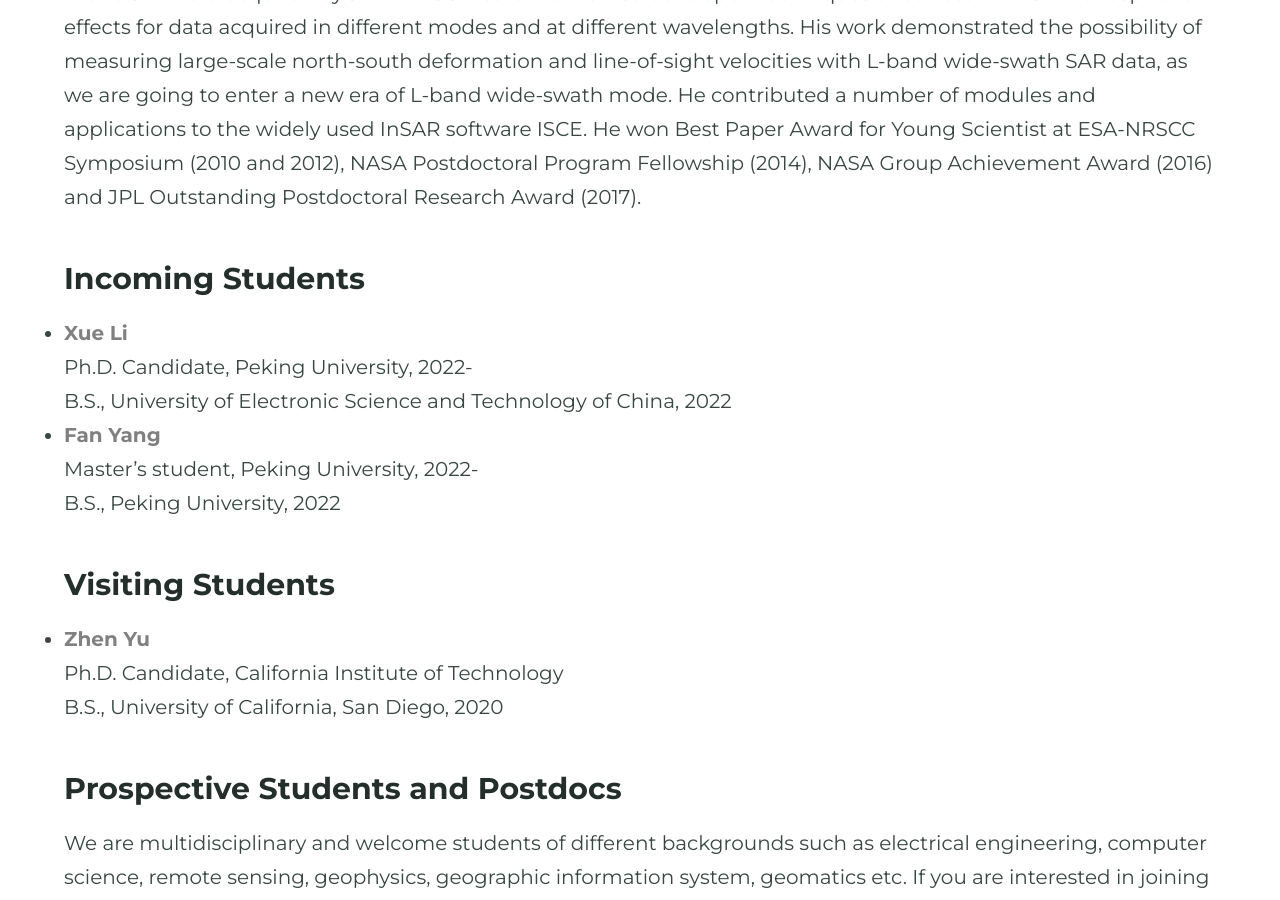
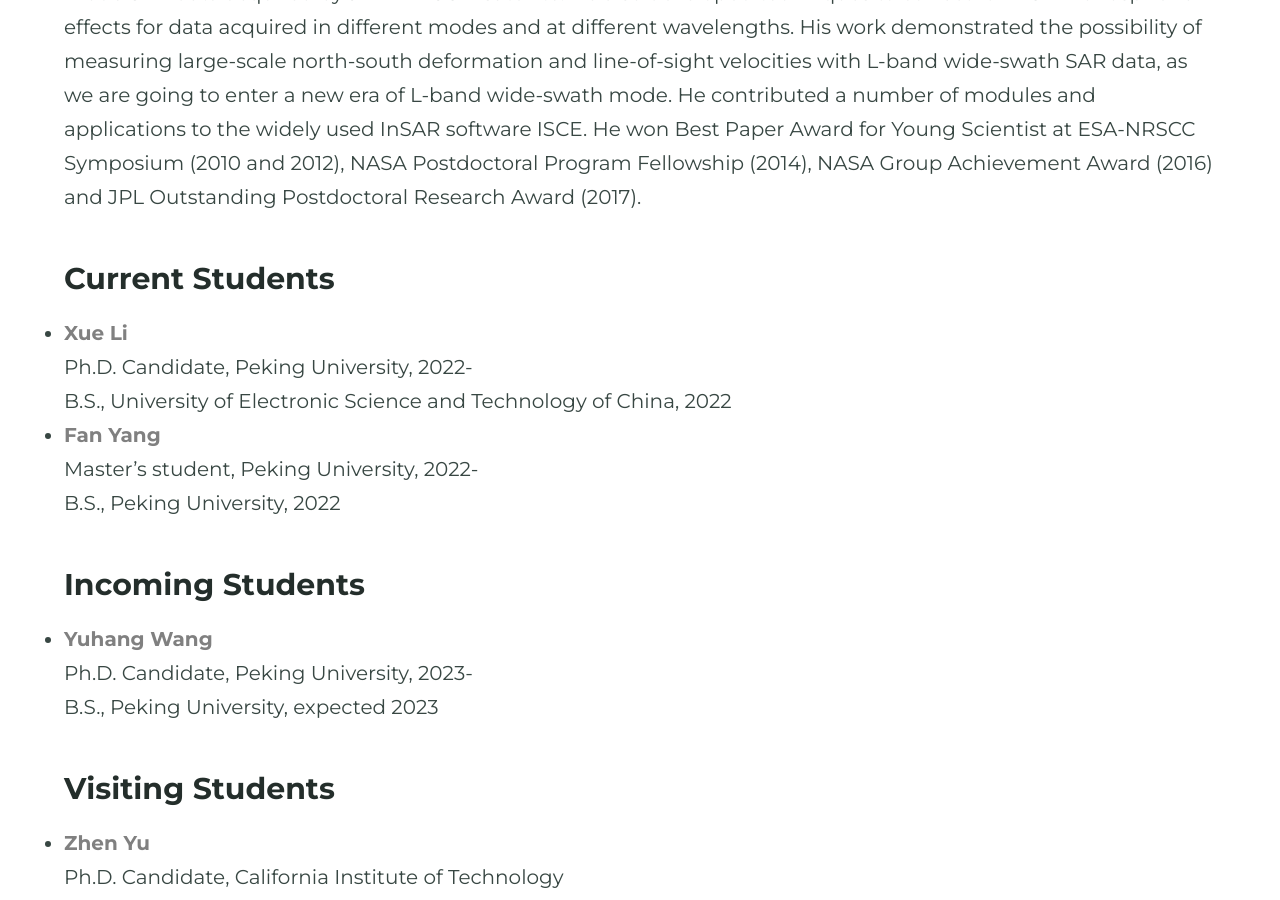
Before and after one commit to CunrenLiang/cunrenliang.github.io, a Jekyll site: the page built from people.md, in a window 1280 px wide and 900 px high, scrolled down 577 px. Built offline with Jekyll 4.4.1, drawn with Linux system fonts in a browser that asks for light colours; some web fonts are replaced.

Commit message:
Update people.md

```diff
--- a/people.md
+++ b/people.md
@@ -10,7 +10,7 @@ title: People
 Cunren Liang mainly works on Synthetic Aperture Radar (SAR) signal processing, interferometry (InSAR), remote sensing and their applications in geoscience and hazard response. He was a member of JPL/Caltech ARIA team and involved in a number of NASA projects such as NISAR Mission Science Team and NASA Earth Surface and Interior. He developed cutting-edge algorithms for processing multi-mode SAR data acquired by JAXA ALOS-2 satellite. He also developed techniques to correct for InSAR ionospheric effects for data acquired in different modes and at different wavelengths. His work demonstrated the possibility of measuring large-scale north-south deformation and line-of-sight velocities with L-band wide-swath SAR data, as we are going to enter a new era of L-band wide-swath mode. He contributed a number of modules and applications to the widely used InSAR software ISCE. He won Best Paper Award for Young Scientist at ESA-NRSCC Symposium (2010 and 2012), NASA Postdoctoral Program Fellowship (2014), NASA Group Achievement Award (2016) and JPL Outstanding Postdoctoral Research Award (2017).
 
 
-### Incoming Students
+### Current Students
 * <span style="color:Gray; font-weight: 800">Xue Li</span>
 Ph.D. Candidate, Peking University, 2022-
 B.S., University of Electronic Science and Technology of China, 2022
@@ -20,6 +20,10 @@ Master’s student, Peking University, 2022-
 B.S., Peking University, 2022
 
 
+### Incoming Students
+* <span style="color:Gray; font-weight: 800">Yuhang Wang</span>
+Ph.D. Candidate, Peking University, 2023-
+B.S., Peking University, expected 2023
 
 
 ### Visiting Students
```
